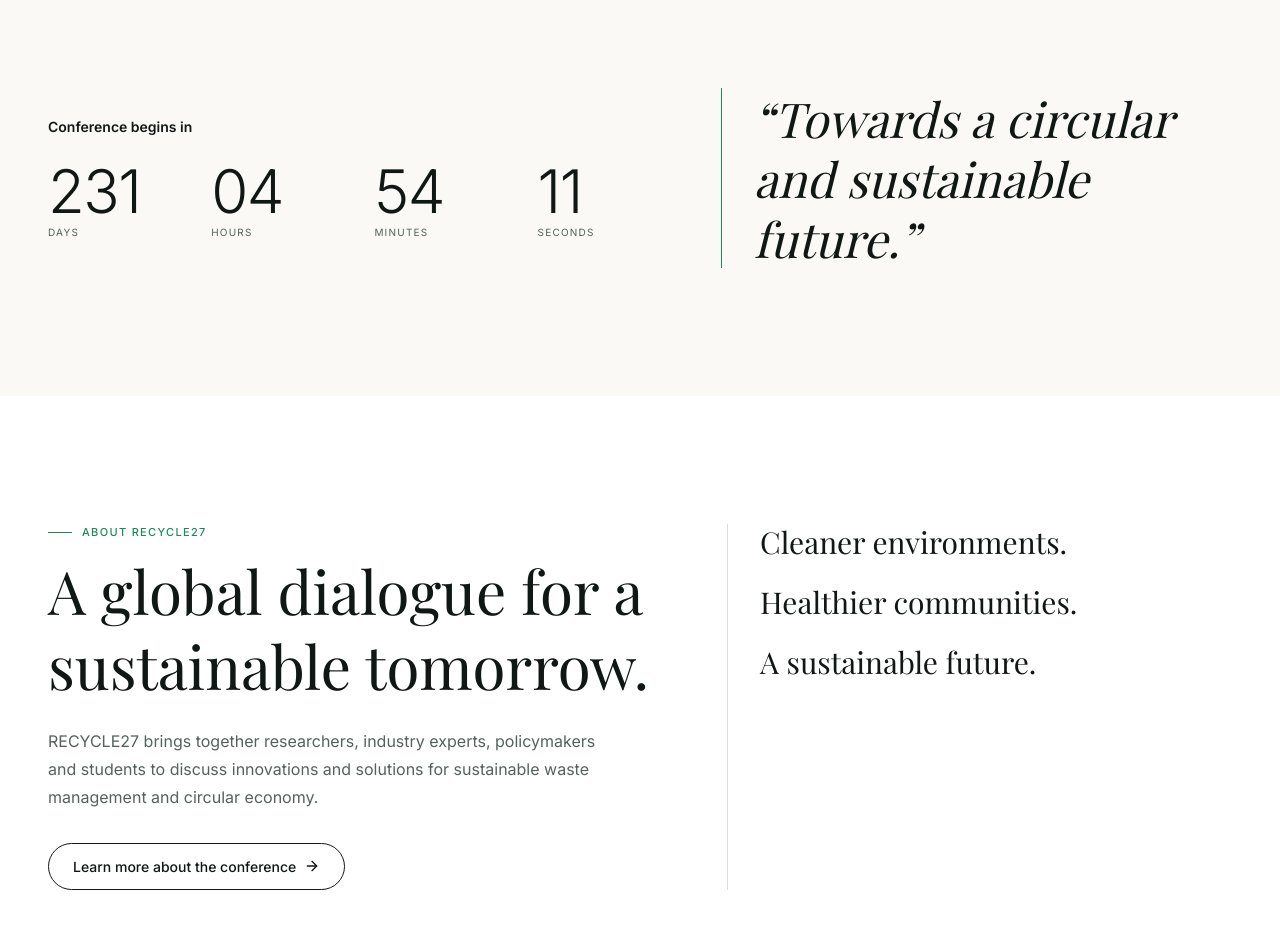
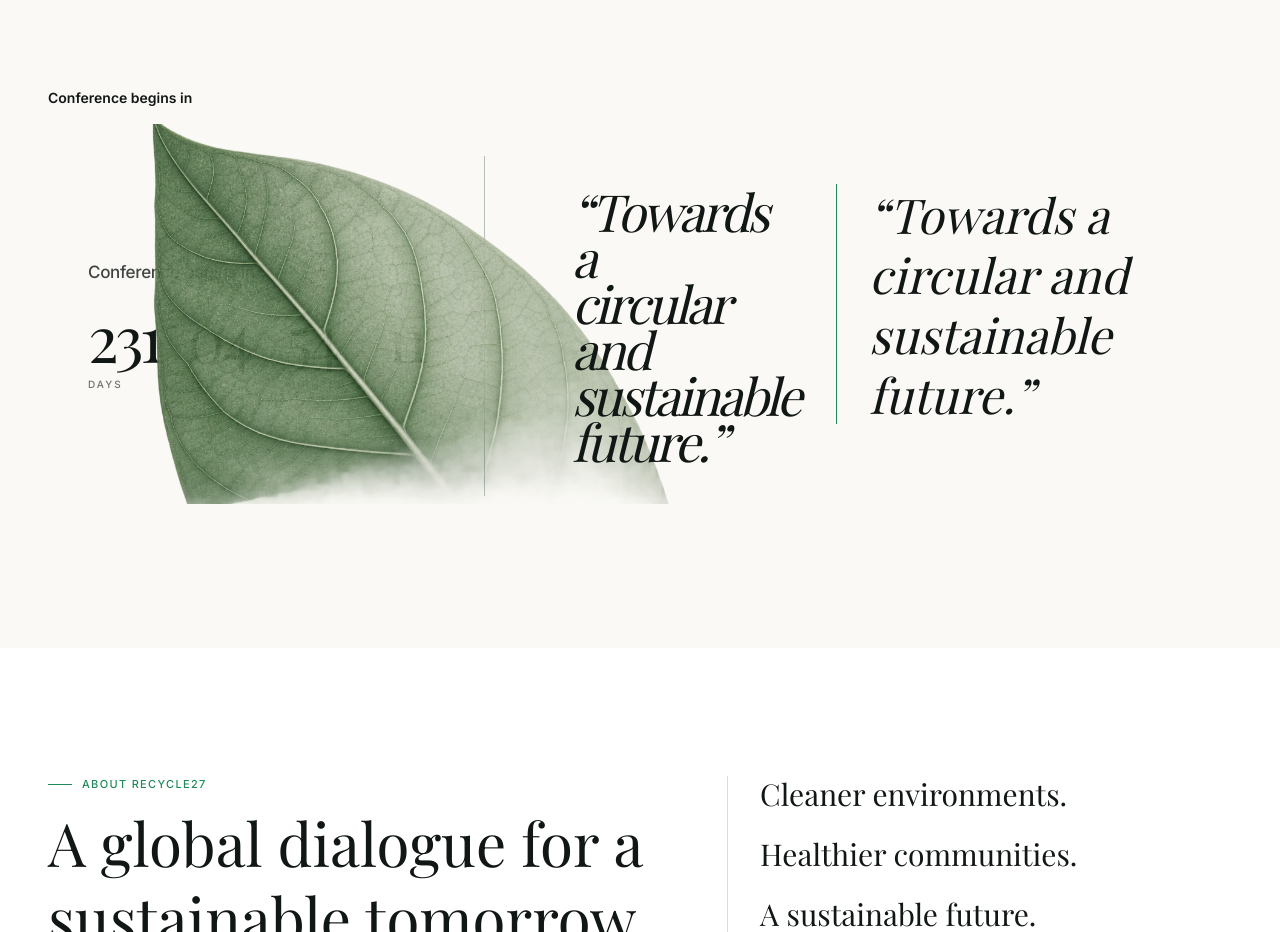
Before and after one commit to ramduvvuri/Recycle27, a Next.js app: page / in a window 1280 px wide. Shown: the part 840-1772 px from the top of the page. Built offline with nearby package versions, Linux system fonts and the light colour scheme.

Commit message:
Update homepage countdown to match the provided reference styling and use the leaf asset as a decorative element.

```diff
--- a/components/shared/Countdown.tsx
+++ b/components/shared/Countdown.tsx
@@ -1,5 +1,87 @@
 "use client";
+
+import Image from "next/image";
 import { useEffect, useState } from "react";
+
 const target = new Date("2027-05-12T09:00:00+05:30").getTime();
-function remaining() { const distance = Math.max(0, target - Date.now()); return [Math.floor(distance / 86400000), Math.floor(distance / 3600000) % 24, Math.floor(distance / 60000) % 60, Math.floor(distance / 1000) % 60]; }
-export function Countdown() { const [value, setValue] = useState(remaining); useEffect(() => { const id = window.setInterval(() => setValue(remaining()), 1000); return () => window.clearInterval(id); }, []); return <div className="grid grid-cols-4 gap-3 sm:gap-7">{["Days", "Hours", "Minutes", "Seconds"].map((label, index) => <div key={label}><strong className="block font-body text-3xl font-light tracking-tight text-dark-text sm:text-6xl">{String(value[index]).padStart(2, "0")}</strong><span className="mt-1 block text-[10px] uppercase tracking-[0.12em] text-secondary-text">{label}</span></div>)}</div>; }
+
+function getTimeRemaining() {
+  const distance = Math.max(0, target - Date.now());
+
+  return {
+    days: Math.floor(distance / 86400000),
+    hours: Math.floor(distance / 3600000) % 24,
+    minutes: Math.floor(distance / 60000) % 60,
+    seconds: Math.floor(distance / 1000) % 60,
+  };
+}
+
+export function Countdown() {
+  const [value, setValue] = useState(getTimeRemaining);
+
+  useEffect(() => {
+    const timer = window.setInterval(() => {
+      setValue(getTimeRemaining());
+    }, 1000);
+
+    return () => window.clearInterval(timer);
+  }, []);
+
+  const segments = [
+    { key: "days", label: "Days", value: `${value.days}`.padStart(3, "0") },
+    { key: "hours", label: "Hours", value: `${value.hours}`.padStart(2, "0") },
+    { key: "minutes", label: "Minutes", value: `${value.minutes}`.padStart(2, "0") },
+    { key: "seconds", label: "Seconds", value: `${value.seconds}`.padStart(2, "0") },
+  ];
+
+  return (
+    <div className="w-full">
+      <div className="mx-auto flex max-w-[1440px] flex-col gap-8 px-3 py-6 md:px-6 lg:flex-row lg:items-center lg:justify-between lg:gap-10 lg:px-10">
+        <div className="flex-1">
+          <p className="mb-5 text-[15px] font-medium tracking-[-0.02em] text-dark-text/80 md:text-[17px]">
+            Conference begins in
+          </p>
+
+          <div className="grid grid-cols-4 gap-4 md:gap-8 lg:gap-10">
+            {segments.map((segment) => (
+              <div key={segment.key} className="min-w-0">
+                <div className="font-display text-[clamp(2.5rem,5vw,6.4rem)] leading-none tracking-[-0.06em] text-dark-text">
+                  {segment.value}
+                </div>
+                <div className="mt-2 text-[10px] font-medium uppercase tracking-[0.2em] text-dark-text/60">
+                  {segment.label}
+                </div>
+              </div>
+            ))}
+          </div>
+        </div>
+
+        <div className="relative w-full lg:w-[500px] lg:max-w-[40%]">
+          <div className="absolute left-0 top-0 hidden h-full w-px bg-[#173d31]/30 lg:block" />
+
+          <div className="relative ml-0 lg:ml-12">
+            <div className="pointer-events-none absolute -right-4 -top-8 z-0 h-[260px] w-[480px] overflow-hidden opacity-95 md:h-[300px] md:w-[560px] lg:h-[380px] lg:w-[620px]">
+              <Image
+                src="/images/leaf.png"
+                alt=""
+                fill
+                className="object-cover object-left opacity-100 mix-blend-multiply"
+                priority
+              />
+            </div>
+
+            <div className="relative z-10 max-w-[440px] py-8 pl-0 lg:pl-10">
+              <p className="font-display text-[clamp(2.8rem,4vw,5.4rem)] italic leading-[0.9] tracking-[-0.055em] text-dark-text">
+                “Towards a circular
+                <br />
+                and sustainable
+                <br />
+                future.”
+              </p>
+            </div>
+          </div>
+        </div>
+      </div>
+    </div>
+  );
+}
```
